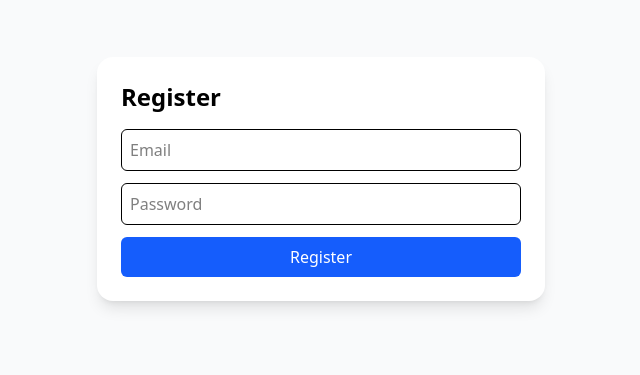
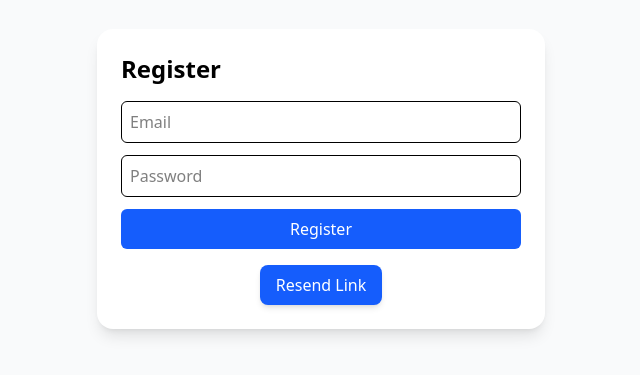
Before and after one commit to VJYGOUR/appointment-frontend, a React (Vite) app: page /register in a window 1280 px wide. Shown: the part 221-596 px from the top of the page, without its empty margins (319-959 px from the left). Built offline with nearby package versions, Linux system fonts and the light colour scheme.

Commit message:
add resendlink

```diff
--- a/src/components/RegisterForm.tsx
+++ b/src/components/RegisterForm.tsx
@@ -1,4 +1,4 @@
-import { useState } from "react";
+import { useEffect, useState } from "react";
 import axiosInstance from "../api/axios"; // <-- use your custom axios.ts
 import { useForm } from "react-hook-form";
 import handleApiError from "../utils/handleApiError";
@@ -12,14 +12,25 @@ interface RegisterInput {
   email: string;
   password: string;
 }
+interface RegisterEmail {
+  email: string;
+}
 
 export default function RegisterForm() {
   const { register, handleSubmit, reset } = useForm<RegisterInput>();
   const [loading, setLoading] = useState<boolean>(false);
+  const [ddata, setData] = useState<RegisterEmail | null>(null);
   const [message, setMessage] = useState<{
     text: string;
     type: "success" | "error";
   } | null>(null);
+  // ✅ Load email from localStorage on mount
+  useEffect(() => {
+    const savedEmail = localStorage.getItem("registeredEmail");
+    if (savedEmail) {
+      setData({ email: savedEmail });
+    }
+  }, []);
 
   const onSubmit = async (data: RegisterInput) => {
     setLoading(true); // ✅ set loading before request
@@ -30,11 +41,29 @@ export default function RegisterForm() {
         data
       );
       setMessage({ text: res.data.message, type: "success" });
+      setData({ email: data.email });
+      localStorage.setItem("registeredEmail", data.email);
+
       reset();
     } catch (err) {
       setMessage({ text: handleApiError(err), type: "error" });
     } finally {
       setLoading(false);
+    }
+  };
+  const handleResend = async () => {
+    if (!ddata) {
+      setMessage({
+        text: "Please register first before resending.",
+        type: "error",
+      });
+      return;
+    }
+    try {
+      const res = await axiosInstance.post("/auth/resend-verification", ddata);
+      setMessage({ text: res.data.message, type: "success" });
+    } catch (err) {
+      setMessage({ text: handleApiError(err), type: "error" });
     }
   };
   return (
@@ -66,6 +95,15 @@ export default function RegisterForm() {
         >
           {loading ? "Registering..." : "Register"}
         </button>
+        <div className="flex justify-center">
+          <button
+            onClick={() => handleResend()}
+            type="button"
+            className="px-4 py-2 bg-blue-600 mt-4 text-white rounded-lg shadow-md hover:bg-blue-700 active:scale-95 transition"
+          >
+            Resend Link
+          </button>
+        </div>
 
         {message && (
           <p
```
